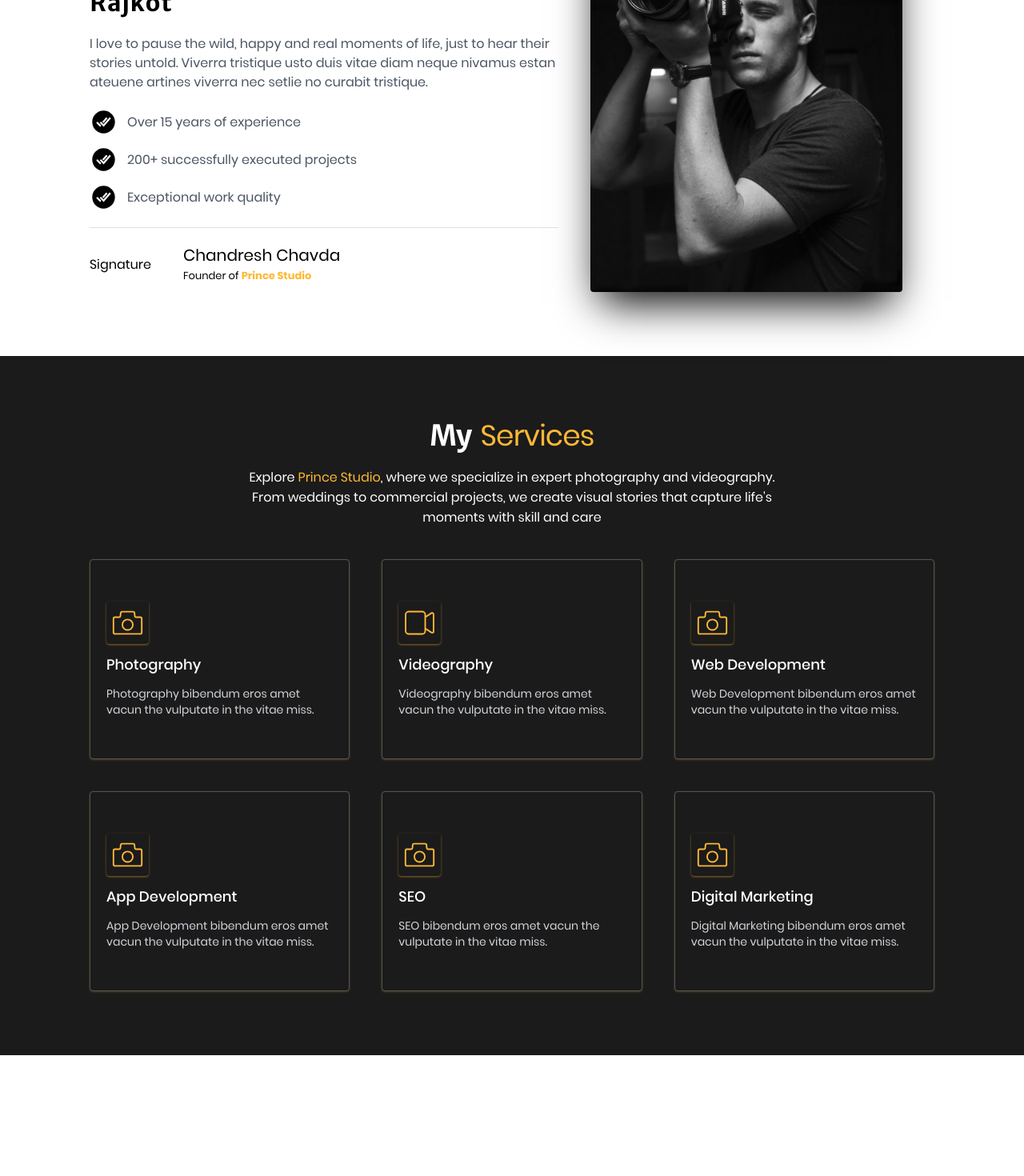
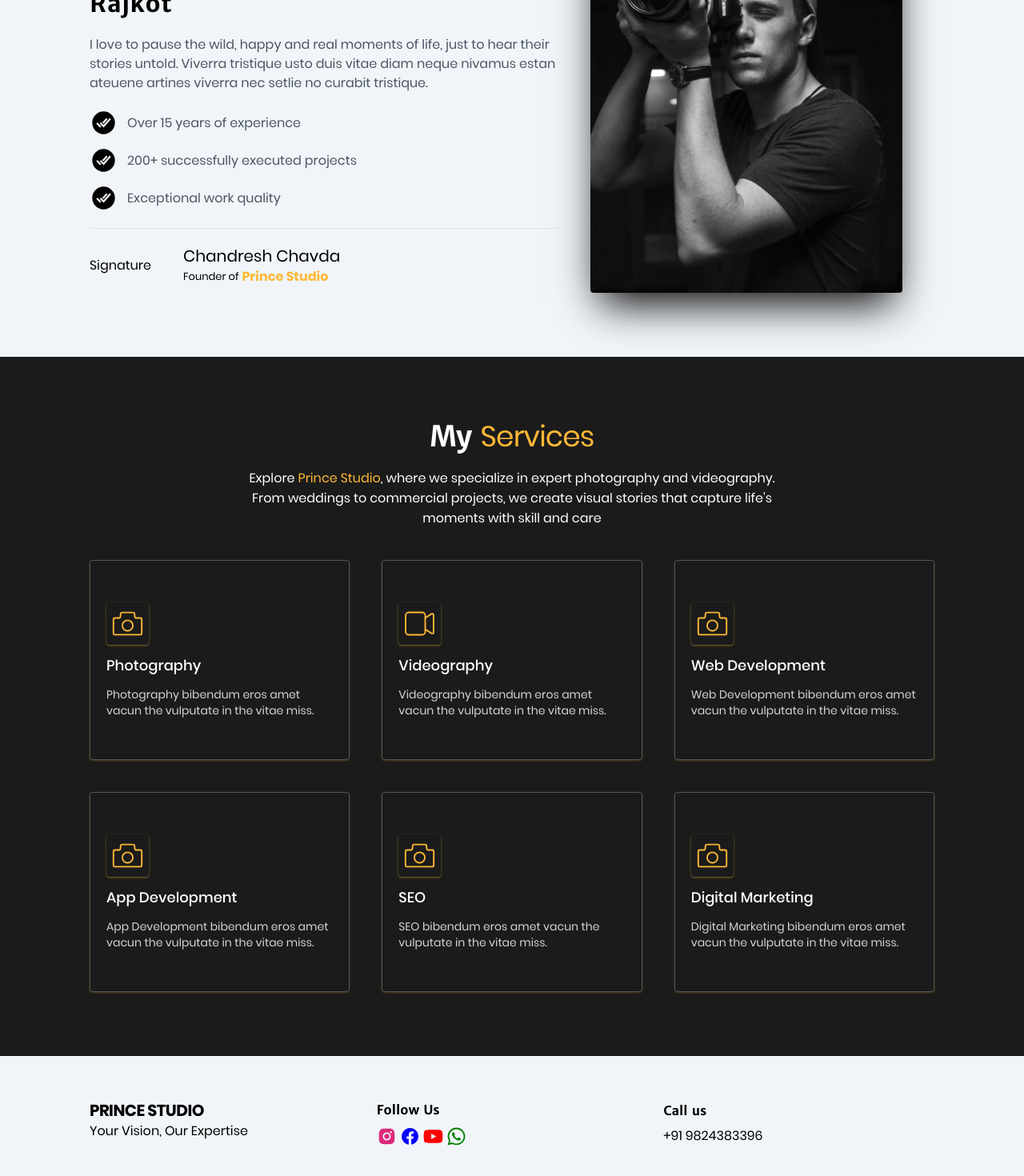
Before and after one commit to Jatin-Panesiya/prince-studio, a Next.js app: page / in a window 1280 px wide. Shown: the part 984-2454 px from the top of the page at 80% size. Before the commit the page ends 2303 px from the top, so only its background shows below. Built offline with nearby package versions, Linux system fonts and the light colour scheme.

Commit message:
footer component deisgned

```diff
--- a/src/app/layout.tsx
+++ b/src/app/layout.tsx
@@ -4,6 +4,7 @@
 import "@mantine/core/styles.css";
 import { MantineProvider } from "@mantine/core";
 import Header from "@/components/Header/Header";
+import Footer from "@/components/Footer/Footer";
 const inter = Inter({ subsets: ["latin"] });
 
 export const metadata: Metadata = {
@@ -11,7 +12,6 @@
   description:
     "Prince Studio is a premier photography and videography studio offering a range of professional services including weddings, portraits, corporate events, and commercial projects. Our team of skilled photographers and videographers are dedicated to capturing your most cherished moments with creativity and precision, ensuring stunning results that you will treasure forever. Whether you need a timeless wedding album, a captivating portrait, or dynamic footage for your business, Prince Studio delivers exceptional quality and personalized service to meet your unique needs.",
 };
-
 
 export default function RootLayout({
   children,
@@ -23,7 +23,8 @@
       <body className={inter.className}>
         <MantineProvider>
           <Header />
-          {children}
+          <div className="min-h-[calc(100vh-164px)]">{children}</div>
+          <Footer />
         </MantineProvider>
       </body>
     </html>
--- a/src/app/not-found.tsx
+++ b/src/app/not-found.tsx
@@ -2,7 +2,7 @@
 
 export default function NotFound() {
   return (
-    <div className="flex gap-y-3 justify-center flex-col items-center h-96 px-5">
+    <div className="flex gap-y-3 justify-center flex-col items-center h-96 px-5 text-center">
      <p className="text-6xl font-poppins-bold">404</p>
      <p className="uppercase">OPPS! Page not found</p>
      <p>Sorry, the page you are looking for doesn't exists.</p>
--- /dev/null
+++ b/src/components/Footer/Footer.tsx
@@ -0,0 +1,71 @@
+import React from "react";
+import { AiFillInstagram } from "react-icons/ai";
+import { BiLogoFacebookCircle } from "react-icons/bi";
+import { FaYoutube } from "react-icons/fa";
+import { IoLogoWhatsapp } from "react-icons/io5";
+
+const Footer = () => {
+  const phoneNumber = "9824383396";
+  const message = "Hello, I would like to know more about your services.";
+
+  const whatsappUrl = `https://wa.me/${phoneNumber}?text=${encodeURIComponent(
+    message
+  )}`;
+
+  return (
+    <div className="bg-slate-100 py-10 max-sm:py-5">
+      <div className="top-container grid grid-cols-3 items-center gap-5 max-md:grid-cols-2 max-[500px]:grid-cols-1">
+        <div className="h-20 flex flex-col justify-center">
+          <h1 className="uppercase font-poppins-bold tracking-tight text-xl">
+            prince studio
+          </h1>
+          <p>Your Vision, Our Expertise</p>
+        </div>
+        <div>
+          <p className="font-merry-bold py-2">Follow Us</p>
+          <div className="flex items-center gap-1">
+            <a
+              href="https://www.instagram.com/studioprince_official?igsh=czJjMmJkcXZwbnZ3"
+              target="_blank"
+            >
+              <AiFillInstagram
+                size={25}
+                color="#DD2a7b"
+                className="cursor-pointer"
+              />
+            </a>
+            <a
+              href="https://www.facebook.com/chandresh.chavda.146/"
+              target="_blank"
+            >
+              <BiLogoFacebookCircle
+                size={25}
+                color="blue"
+                className="cursor-pointer"
+              />
+            </a>
+            <a
+              href="https://youtube.com/@studioprinceofficial4827?si=rZsWXUMdYWlGh3DG"
+              target="_blank"
+            >
+              <FaYoutube size={25} color="red" className="cursor-pointer" />
+            </a>
+            <a href={whatsappUrl} target="_blank">
+              <IoLogoWhatsapp
+                size={25}
+                color="green"
+                className="cursor-pointer"
+              />
+            </a>
+          </div>
+        </div>
+        <div>
+          <p className="font-merry-bold py-2">Call us</p>
+          <a href="tel:9824383396">+91 9824383396</a>
+        </div>
+      </div>
+    </div>
+  );
+};
+
+export default Footer;
--- a/src/components/Header/Header.tsx
+++ b/src/components/Header/Header.tsx
@@ -9,10 +9,10 @@
 
   return (
     <div className="shadow-sm bg-[#1b1b1b] text-white sticky z-[100] top-0 !py-7 flex items-center justify-between top-container">
-      <h1 className="uppercase font-poppins-bold tracking-tight text-xl">
+      <h1 className="uppercase font-poppins-bold tracking-tight text-xl text-slate-100">
         prince studio
       </h1>
-
+      {/* Desktop */}
       <div className="sm:flex items-center gap-x-5 hidden">
         {headerData.map((item) => (
           <Link
@@ -32,12 +32,14 @@
         )}
       </div>
 
+      {/* Mobile */}
       {isMenuOpen && (
         <div className="fixed grid text-center left-0 top-[69px] sm:hidden bg-[#1b1b1b] shadow-md w-full justify-center gap-y-5 py-5">
           {headerData.map((item) => (
             <Link
               key={item.id}
               href={item.link}
+              onClick={() => setIsMenuOpen(false)}
               className="hover:text-primary !transition-all !duration-300"
             >
               {item.title}
--- a/src/components/Home/HeroSection.tsx
+++ b/src/components/Home/HeroSection.tsx
@@ -5,7 +5,7 @@
   return (
     <div className="relative top-container !py-10 bg-[url('../assets/Images/HeroBg.jpg')] bg-cover bg-center">
       <div className="absolute inset-0 bg-black opacity-60"></div>
-      <div className="relative max-w-[600px] space-y-3 h-[calc(100vh-165px)] flex flex-col text-white justify-center">
+      <div className="relative max-w-[600px] space-y-3 h-[calc(100vh-164px)] flex flex-col text-white justify-center">
         <p>Welcome to my</p>
         <h1 className="uppercase text-6xl max-sm:text-5xl font-merry-extrabold text-primary">
           prince studio
@@ -15,10 +15,10 @@
           hear their story untold
         </p>
         <div className="flex items-center gap-3 flex-wrap pt-10">
-          <Link href="/my-work" className="bg-white py-3 shadow-md max-[330px]:max-w-52 max-[330px]:w-full hover:shadow-white/30 shadow-black/30 px-7 hover:bg-transparent hover:text-white transition-all duration-150 text-black border border-white rounded-full">
+          <Link href="/my-work" className="bg-slate-100 text-center  py-3 shadow-md max-[330px]:max-w-52 max-[330px]:w-full hover:shadow-white/30 shadow-black/30 px-7 hover:bg-transparent hover:text-white transition-all duration-150 text-black border border-white rounded-full">
             My works
           </Link>
-          <button className="bg-transparent py-3 shadow-md max-[330px]:max-w-52 max-[330px]:w-full hover:shadow-black/30 shadow-white/30  hover:bg-white hover:text-black transition-all duration-150 px-7 text-white border border-white rounded-full">
+          <button className="bg-transparent py-3  text-center shadow-md max-[330px]:max-w-52 max-[330px]:w-full hover:shadow-black/30 shadow-white/30  hover:bg-slate-100 hover:text-black transition-all duration-150 px-7 text-white border border-white rounded-full">
             Contact me
           </button>
         </div>
--- a/src/components/Home/Introduction.tsx
+++ b/src/components/Home/Introduction.tsx
@@ -4,7 +4,7 @@
 
 const Introduction = () => {
   return (
-    <div className="top-container !py-20 max-sm:!py-10 flex max-[900px]:flex-col-reverse max-[900px]:gap-y-10 items-center justify-between">
+    <div className="top-container bg-slate-100 !py-20 max-sm:!py-10 flex max-[900px]:flex-col-reverse max-[900px]:gap-y-10 items-center justify-between">
       <div className="space-y-5">
         <div className="max-w-[600px] space-y-5">
           <p className="font-merry-bold text-3xl leading-10 tracking-wide max-sm:text-xl">
@@ -42,12 +42,12 @@
           </div>
           <div>
             <h1 className="text-xl capitalize max-sm:text-lg">chandresh chavda</h1>
-            <p className="text-[13px]">
+            <div className="text-[13px] flex items-center gap-x-1">
               Founder of{" "}
-              <h1 className="text-primary inline font-poppins-bold capitalize">
+              <h1 className="text-primary text-base inline font-poppins-bold capitalize">
                 prince studio
               </h1>
-            </p>
+            </div>
           </div>
         </div>
       </div>
--- a/src/components/Home/MyServices.tsx
+++ b/src/components/Home/MyServices.tsx
@@ -1,20 +1,19 @@
 import { services } from "@/utils/constants";
 import React from "react";
-import { CiCamera } from "react-icons/ci";
 
 const MyServices = () => {
   return (
-    <div className="bg-[#1b1b1b] text-white top-container !py-20 max-sm:!py-10">
+    <div className="bg-dark text-white top-container !py-20 max-sm:!py-10">
       <div className="text-center max-w-[700px] mx-auto space-y-5">
         <p className="text-4xl font-merry-bold tracking-tight">
           My <span className="text-primary"> Services </span>
         </p>
-        <p className="max-sm:text-sm max-sm:leading-5">
+        <div className="max-sm:text-sm max-sm:leading-5">
           Explore <h1 className="capitalize inline text-primary">prince studio</h1>, where we
           specialize in expert photography and videography. From weddings to
           commercial projects, we create visual stories that capture life's
           moments with skill and care
-        </p>
+        </div>
       </div>
 
       <div className="grid grid-cols-3 max-[800px]:grid-cols-2 max-[500px]:grid-cols-1 mt-10 gap-10">
--- a/tailwind.config.ts
+++ b/tailwind.config.ts
@@ -10,6 +10,7 @@
     extend: {
       colors: {
         primary: "#ffb836",
+        dark:"#1b1b1b"
       },
       backgroundImage: {
         "gradient-radial": "radial-gradient(var(--tw-gradient-stops))",
```
